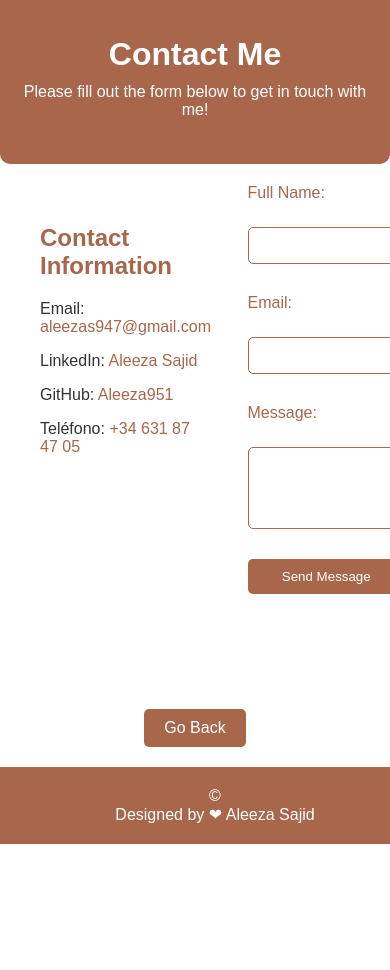
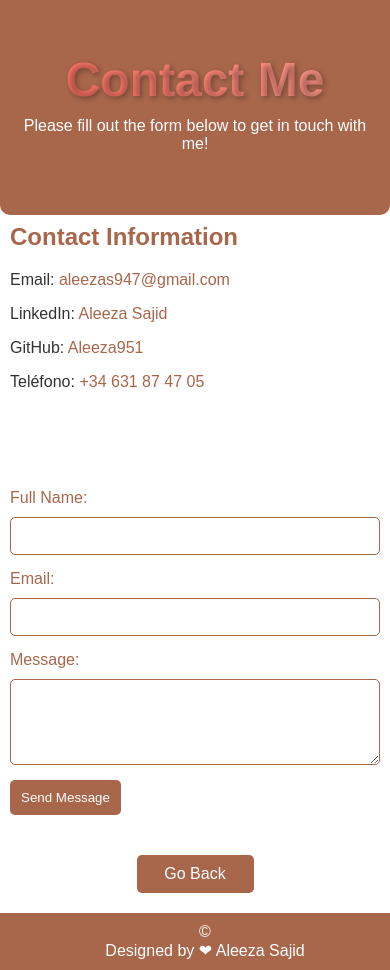
Before and after one commit to Aleeza951/Mi-Portfolio, a plain HTML site: page contact.html in a window 390 px wide. Shown: the top 970 px of the page. Before the commit the page ends 844 px from the top, so only its background shows below. Drawn offline with Linux system fonts and the light colour scheme.

Commit message:
cambia kindex.html style.css home.html home.css contacto.css

```diff
--- a/contact.css
+++ b/contact.css
@@ -29,16 +29,23 @@ header {
   align-items: center;
 }
 
-header h1 {
-  color: #fff;
-  margin: 0;
+
+h1 {
+  font-family: 'Helvetica', sans-serif;
+  font-size: 3rem;
+  background: linear-gradient(45deg, #ff6f61, #ff9a8b);
+  -webkit-background-clip: text;
+  background-clip: text;
+  color: transparent;
+  text-shadow: 2px 2px 5px rgba(0, 0, 0, 0.3);
+  display: inline-block;
 }
-
 header p {
   color: #fff;
   margin: 10px 0;
+  position: relative;
+  bottom: 2rem;
 }
-
 /* Estilos para el contenido principal */
 main {
   display: flex;
@@ -53,6 +60,9 @@ main {
   width: 45%;
   padding: 20px;
   border-radius: 8px;
+  position: relative;
+  left: 25rem;
+  bottom: 2rem;
 }
 
 .contact-info h2 {
@@ -70,10 +80,11 @@ main {
 
 /* Estilo del formulario */
 .contact-form {
-  width: 45%;
+  width: 35%;
   display: flex;
   flex-direction: column;
-  gap: 15px; /* Espacio entre los elementos del formulario */
+  position: relative;
+  right: 12rem;
 }
 
 .contact-form label {
@@ -101,6 +112,7 @@ main {
   border-radius: 5px;
   cursor: pointer;
   transition: background-color 0.3s;
+  width: 30%;
 }
 
 .contact-form button:hover {
@@ -147,3 +159,53 @@ footer p {
   font-size: 1rem;
   margin: 0;
 }
+
+/* Media Query para tablets (pantallas menores a 1024px) */
+@media screen and (max-width: 1024px) {
+  main {
+    flex-direction: column;
+    align-items: center;
+  }
+
+  .contact-info, .contact-form {
+    width: 90%;
+    left: 0;
+    right: 0;
+  }
+}
+
+/* Media Query para móviles (pantallas menores a 768px) */
+@media screen and (max-width: 768px) {
+  header {
+    height: auto;
+    padding: 20px;
+  }
+
+  main {
+    flex-direction: column;
+    padding: 10px;
+  }
+
+  .contact-info, .contact-form {
+    width: 100%;
+    padding: 10px;
+  }
+
+  .contact-form input, .contact-form textarea {
+    font-size: 14px;
+  }
+
+  .go-back-container {
+    flex-direction: column;
+    align-items: center;
+  }
+
+  .back-btn {
+    width: 30%;
+  }
+
+  footer {
+    padding: 10px;
+    font-size: 0.9rem;
+  }
+}
--- a/home.css
+++ b/home.css
@@ -157,3 +157,78 @@ h1 {
     padding: 20px;
     margin-top: 20px;
 }
+
+/* Mobile Devices (up to 768px) */
+@media (max-width: 768px) {
+    body {
+        padding: 10px;
+    }
+
+    .header {
+        padding: 1.5rem;
+    }
+
+    h1 {
+        font-size: 2.5rem;
+    }
+
+    .main-content {
+        padding: 15px;
+    }
+
+    .faq-item {
+        padding: 10px;
+    }
+
+    .faq-question {
+        font-size: 1.1rem;
+    }
+
+    .faq-answer {
+        font-size: 0.9rem;
+    }
+
+    .buttons-container {
+        flex-direction: column;
+    }
+
+    .go-back-container {
+        flex-direction: column;
+    }
+
+    .back-btn, .contact-btn {
+        width: 100%;
+        padding: 12px;
+    }
+
+    .footer {
+        padding: 15px;
+    }
+}
+
+/* Tablets (768px to 1024px) */
+@media (min-width: 768px) and (max-width: 1024px) {
+    h1 {
+        font-size: 3rem;
+    }
+
+    .faq-item {
+        padding: 12px;
+    }
+
+    .faq-question {
+        font-size: 1.2rem;
+    }
+
+    .faq-answer {
+        font-size: 1rem;
+    }
+
+    .buttons-container {
+        gap: 10px;
+    }
+
+    .back-btn, .contact-btn {
+        padding: 5px 25px;
+    }
+}
--- a/style.css
+++ b/style.css
@@ -105,3 +105,60 @@ h1 {
     font-weight: bold;
     margin-top: 10px;
 }
+/* Para pantallas pequeñas */
+@media (max-width: 600px) {
+    body {
+        background-size: 200% 200%;
+    }
+
+    h1 {
+        font-size: 3em;
+        letter-spacing: 3px;
+    }
+
+    .btn {
+        padding: 12px 25px;
+        font-size: 1em;
+    }
+
+    .hero h1 {
+        font-size: 3em;
+    }
+
+    .hero p {
+        font-size: 1.2em;
+    }
+
+    #clock {
+        font-size: 16px;
+    }
+}
+
+/* Para tabletas y pantallas medianas */
+@media (max-width: 768px) {
+    body {
+        background-size: 300% 300%;
+    }
+
+    h1 {
+        font-size: 4em;
+        letter-spacing: 4px;
+    }
+
+    .btn {
+        padding: 14px 28px;
+        font-size: 1.1em;
+    }
+
+    .hero h1 {
+        font-size: 3.5em;
+    }
+
+    .hero p {
+        font-size: 1.3em;
+    }
+
+    #clock {
+        font-size: 18px;
+    }
+}
```
Also changed, not shown: home.html (+2 -1 lines), index.html (+1 -1 lines).
